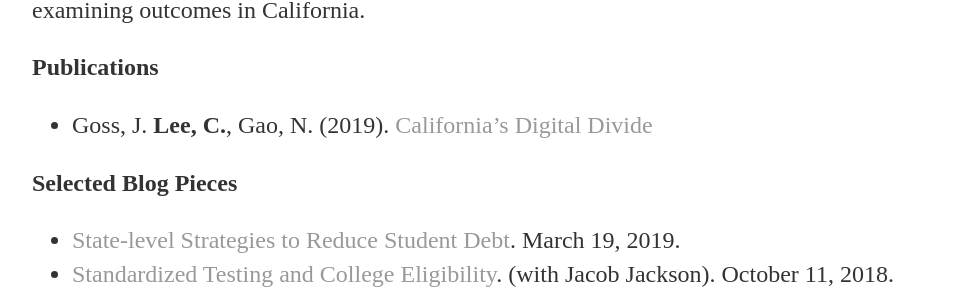
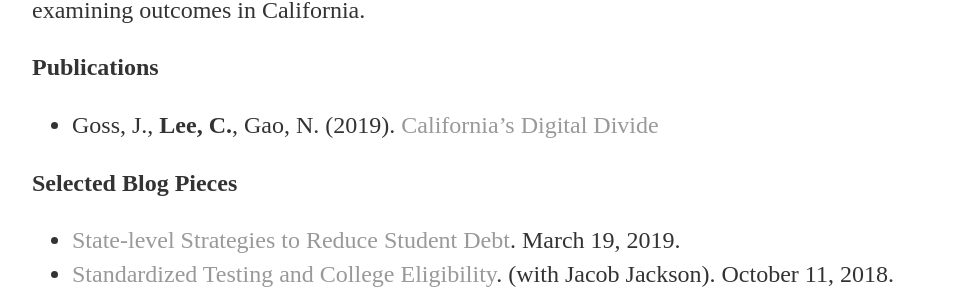
Before and after one commit to leecourt98/leecourt98.github.io, a Jekyll site: the page built from cv/index.md, in a window 1280 px wide. Shown: the part 931-1228 px from the top of the page, without its empty margins (160-1119 px from the left). Built offline with Jekyll 4.4.1, drawn with Linux system fonts in a browser that asks for light colours.

```diff
--- a/cv/index.md
+++ b/cv/index.md
@@ -24,7 +24,7 @@ At PPIC, Courtney researches K-12 and higher education policy, with an emphasis
 
 **Publications**
 
-- Goss, J. **Lee, C.**, Gao, N. (2019). [California's Digital Divide](https://www.ppic.org/publication/californias-digital-divide/)
+- Goss, J., **Lee, C.**, Gao, N. (2019). [California's Digital Divide](https://www.ppic.org/publication/californias-digital-divide/)
 
 **Selected Blog Pieces**
 
```
